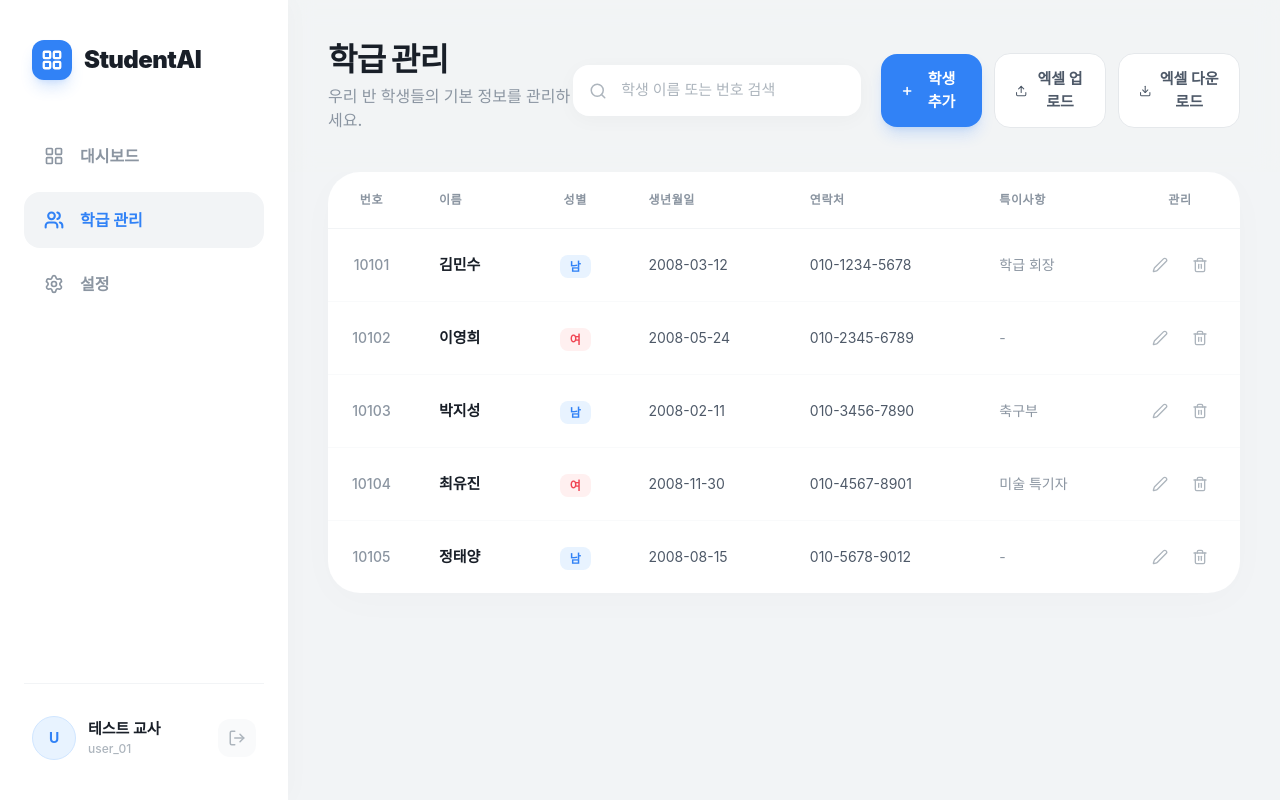
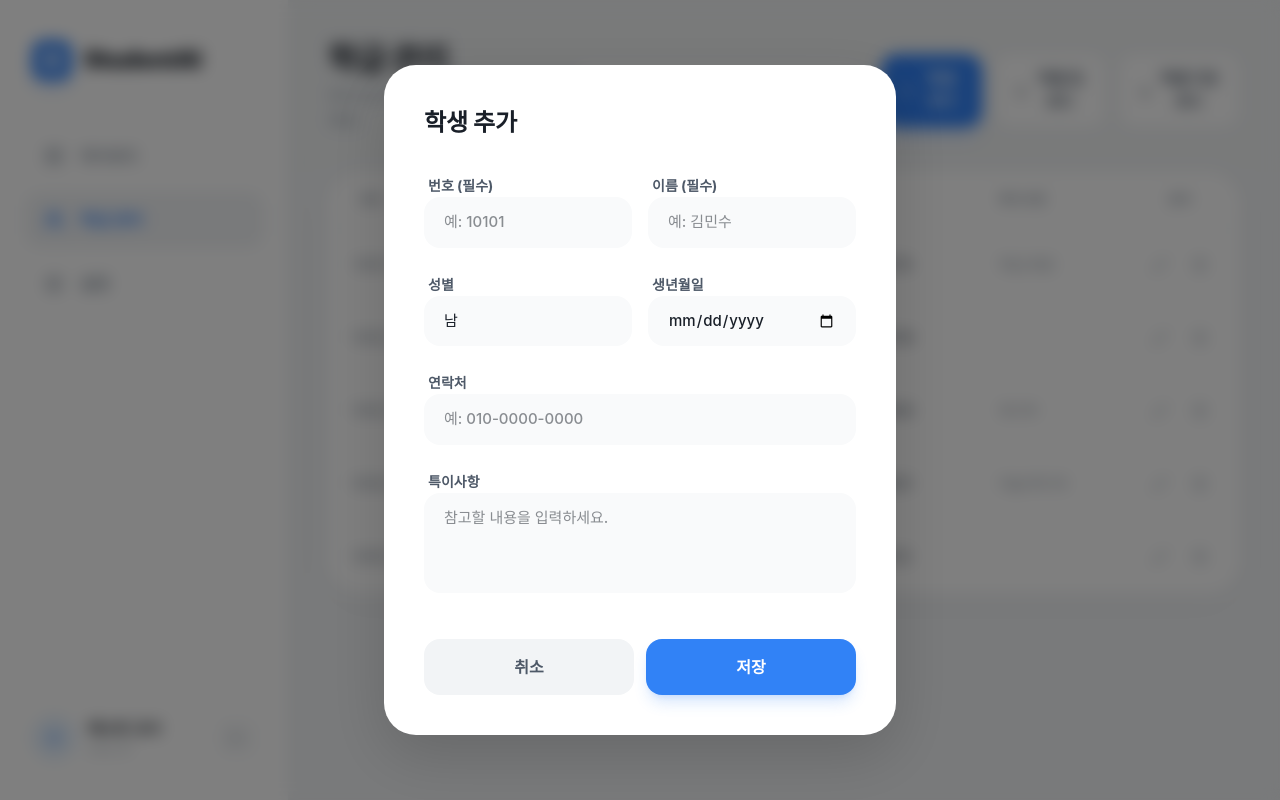
Before and after one commit to jisungparkson/kang, a Next.js app: page /classes in a window 1280 px wide. Both pictures are taken after a click on the button "학생 추가". Built offline with nearby package versions, Linux system fonts and the light colour scheme; a web font is replaced by a local one.

Commit message:
feat: implement student management page with CRUD operations and search functionality

```diff
--- a/src/app/classes/page.tsx
+++ b/src/app/classes/page.tsx
@@ -37,12 +37,86 @@ const initialClassStudents: ClassStudent[] = [
 export default function ClassesPage() {
   const [searchTerm, setSearchTerm] = useState('');
   const [students, setStudents] = useState<ClassStudent[]>(initialClassStudents);
+  const [isModalOpen, setIsModalOpen] = useState(false);
+  const [editingStudentId, setEditingStudentId] = useState<string | null>(null);
+  const [newStudent, setNewStudent] = useState<Omit<ClassStudent, 'id'>>({
+    studentNo: '',
+    name: '',
+    gender: '남',
+    birthDate: '',
+    phone: '',
+    note: ''
+  });
 
   const userId = 'user_01';
 
   const filteredStudents = students.filter(s =>
     s.name.includes(searchTerm) || s.studentNo.includes(searchTerm)
   );
+
+  const handleOpenAddModal = () => {
+    setEditingStudentId(null);
+    setNewStudent({
+      studentNo: '',
+      name: '',
+      gender: '남',
+      birthDate: '',
+      phone: '',
+      note: ''
+    });
+    setIsModalOpen(true);
+  };
+
+  const handleOpenEditModal = (student: ClassStudent) => {
+    setEditingStudentId(student.id);
+    setNewStudent({
+      studentNo: student.studentNo,
+      name: student.name,
+      gender: student.gender,
+      birthDate: student.birthDate,
+      phone: student.phone,
+      note: student.note
+    });
+    setIsModalOpen(true);
+  };
+
+  const handleDeleteStudent = (id: string) => {
+    if (window.confirm("정말로 이 학생 데이터를 삭제하시겠습니까?")) {
+      setStudents(students.filter(s => s.id !== id));
+    }
+  };
+
+  const handleSaveStudent = () => {
+    if (!newStudent.studentNo || !newStudent.name) {
+      alert('번호와 이름은 필수 입력 항목입니다.');
+      return;
+    }
+
+    if (editingStudentId) {
+      // Update
+      setStudents(students.map(s =>
+        s.id === editingStudentId ? { ...newStudent, id: s.id } : s
+      ));
+    } else {
+      // Add
+      const studentToAdd: ClassStudent = {
+        ...newStudent,
+        id: Math.random().toString(36).substr(2, 9),
+      };
+      setStudents([...students, studentToAdd]);
+    }
+
+    setIsModalOpen(false);
+    setEditingStudentId(null);
+    setNewStudent({
+      studentNo: '',
+      name: '',
+      gender: '남',
+      birthDate: '',
+      phone: '',
+      note: ''
+    });
+  };
 
   return (
     <div className="flex h-screen bg-[#F2F4F6] text-[#191F28] overflow-hidden font-sans">
@@ -106,7 +180,10 @@ export default function ClassesPage() {
               />
             </div>
 
-            <button className="flex items-center gap-2 px-5 py-3.5 bg-[#3182F6] text-white rounded-2xl text-[15px] font-bold hover:bg-[#1B64DA] transition-all shadow-lg shadow-[#3182F6]/20 active:scale-95">
+            <button
+              onClick={handleOpenAddModal}
+              className="flex items-center gap-2 px-5 py-3.5 bg-[#3182F6] text-white rounded-2xl text-[15px] font-bold hover:bg-[#1B64DA] transition-all shadow-lg shadow-[#3182F6]/20 active:scale-95"
+            >
               <Plus size={18} strokeWidth={3} />
               학생 추가
             </button>
@@ -159,10 +236,16 @@ export default function ClassesPage() {
                       <td className="px-6 py-5 text-sm text-[#8B95A1] max-w-[200px] truncate">{student.note}</td>
                       <td className="px-6 py-5">
                         <div className="flex items-center justify-center gap-2">
-                          <button className="p-2 text-[#ADB5BD] hover:text-[#3182F6] hover:bg-[#E8F3FF] rounded-lg transition-all">
+                          <button
+                            onClick={() => handleOpenEditModal(student)}
+                            className="p-2 text-[#ADB5BD] hover:text-[#3182F6] hover:bg-[#E8F3FF] rounded-lg transition-all"
+                          >
                             <Edit2 size={16} />
                           </button>
-                          <button className="p-2 text-[#ADB5BD] hover:text-[#F04452] hover:bg-[#FFF0F0] rounded-lg transition-all">
+                          <button
+                            onClick={() => handleDeleteStudent(student.id)}
+                            className="p-2 text-[#ADB5BD] hover:text-[#F04452] hover:bg-[#FFF0F0] rounded-lg transition-all"
+                          >
                             <Trash2 size={16} />
                           </button>
                         </div>
@@ -175,6 +258,113 @@ export default function ClassesPage() {
           </div>
         </div>
       </main>
+
+      {/* Modal */}
+      {isModalOpen && (
+        <div
+          className="fixed inset-0 z-50 flex items-center justify-center bg-black/50 backdrop-blur-sm animate-in fade-in duration-200 px-6"
+          onClick={() => {
+            setIsModalOpen(false);
+            setEditingStudentId(null);
+          }}
+        >
+          <div
+            className="bg-white rounded-[32px] w-full max-w-lg p-10 shadow-[0_20px_60px_rgba(0,0,0,0.15)] animate-in zoom-in-95 duration-200"
+            onClick={(e) => e.stopPropagation()}
+          >
+            <h2 className="text-[24px] font-black text-[#191F28] mb-8">
+              {editingStudentId ? '학생 정보 수정' : '학생 추가'}
+            </h2>
+
+            <div className="space-y-6">
+              <div className="grid grid-cols-2 gap-4">
+                <div className="space-y-2">
+                  <label className="text-sm font-bold text-[#4E5968] ml-1">번호 (필수)</label>
+                  <input
+                    type="text"
+                    placeholder="예: 10101"
+                    className="w-full px-5 py-3.5 bg-[#F9FAFB] border-none rounded-2xl text-[15px] focus:ring-2 focus:ring-[#3182F6]/20 outline-none font-medium text-[#191F28]"
+                    value={newStudent.studentNo}
+                    onChange={(e) => setNewStudent({...newStudent, studentNo: e.target.value})}
+                  />
+                </div>
+                <div className="space-y-2">
+                  <label className="text-sm font-bold text-[#4E5968] ml-1">이름 (필수)</label>
+                  <input
+                    type="text"
+                    placeholder="예: 김민수"
+                    className="w-full px-5 py-3.5 bg-[#F9FAFB] border-none rounded-2xl text-[15px] focus:ring-2 focus:ring-[#3182F6]/20 outline-none font-medium text-[#191F28]"
+                    value={newStudent.name}
+                    onChange={(e) => setNewStudent({...newStudent, name: e.target.value})}
+                  />
+                </div>
+              </div>
+
+              <div className="grid grid-cols-2 gap-4">
+                <div className="space-y-2">
+                  <label className="text-sm font-bold text-[#4E5968] ml-1">성별</label>
+                  <select
+                    className="w-full px-5 py-3.5 bg-[#F9FAFB] border-none rounded-2xl text-[15px] focus:ring-2 focus:ring-[#3182F6]/20 outline-none font-medium text-[#191F28] appearance-none"
+                    value={newStudent.gender}
+                    onChange={(e) => setNewStudent({...newStudent, gender: e.target.value})}
+                  >
+                    <option value="남">남</option>
+                    <option value="여">여</option>
+                  </select>
+                </div>
+                <div className="space-y-2">
+                  <label className="text-sm font-bold text-[#4E5968] ml-1">생년월일</label>
+                  <input
+                    type="date"
+                    className="w-full px-5 py-3.5 bg-[#F9FAFB] border-none rounded-2xl text-[15px] focus:ring-2 focus:ring-[#3182F6]/20 outline-none font-medium text-[#191F28]"
+                    value={newStudent.birthDate}
+                    onChange={(e) => setNewStudent({...newStudent, birthDate: e.target.value})}
+                  />
+                </div>
+              </div>
+
+              <div className="space-y-2">
+                <label className="text-sm font-bold text-[#4E5968] ml-1">연락처</label>
+                <input
+                  type="text"
+                  placeholder="예: 010-0000-0000"
+                  className="w-full px-5 py-3.5 bg-[#F9FAFB] border-none rounded-2xl text-[15px] focus:ring-2 focus:ring-[#3182F6]/20 outline-none font-medium text-[#191F28]"
+                  value={newStudent.phone}
+                  onChange={(e) => setNewStudent({...newStudent, phone: e.target.value})}
+                />
+              </div>
+
+              <div className="space-y-2">
+                <label className="text-sm font-bold text-[#4E5968] ml-1">특이사항</label>
+                <textarea
+                  placeholder="참고할 내용을 입력하세요."
+                  className="w-full px-5 py-3.5 bg-[#F9FAFB] border-none rounded-2xl text-[15px] focus:ring-2 focus:ring-[#3182F6]/20 outline-none font-medium text-[#191F28] min-h-[100px] resize-none"
+                  value={newStudent.note}
+                  onChange={(e) => setNewStudent({...newStudent, note: e.target.value})}
+                />
+              </div>
+            </div>
+
+            <div className="flex items-center gap-3 mt-10">
+              <button
+                onClick={() => {
+                  setIsModalOpen(false);
+                  setEditingStudentId(null);
+                }}
+                className="flex-1 py-4 bg-[#F2F4F6] text-[#4E5968] rounded-2xl text-[16px] font-bold hover:bg-[#E5E8EB] transition-all"
+              >
+                취소
+              </button>
+              <button
+                onClick={handleSaveStudent}
+                className="flex-1 py-4 bg-[#3182F6] text-white rounded-2xl text-[16px] font-bold hover:bg-[#1B64DA] transition-all shadow-lg shadow-[#3182F6]/20"
+              >
+                저장
+              </button>
+            </div>
+          </div>
+        </div>
+      )}
     </div>
   );
 }
```
